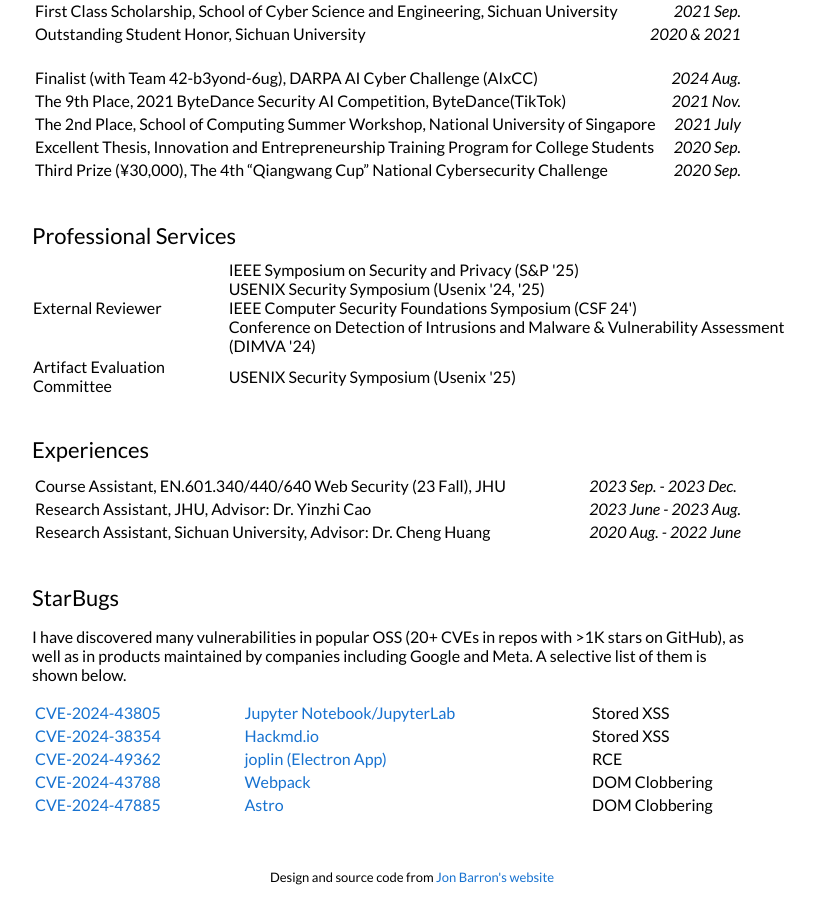
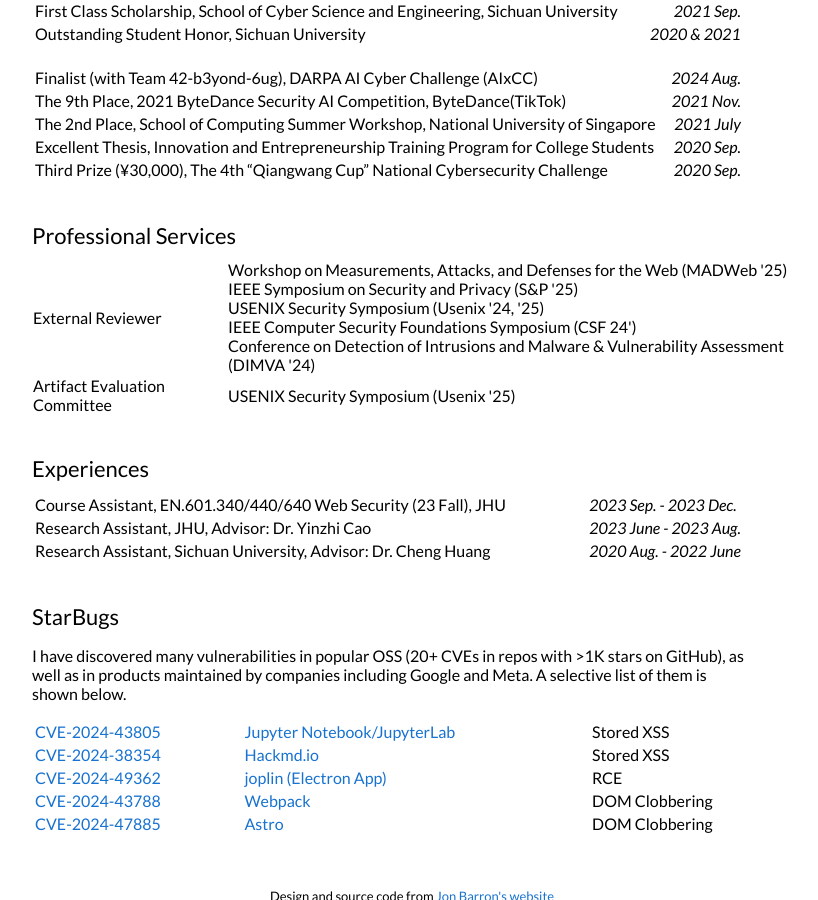
Before and after one commit to jackfromeast/jackfromeast.github.io, a Jekyll site: the page built from _posts/2025-01-22-DOMinoEffect.md, in a window 1280 px wide and 900 px high, scrolled down 1603 px. Shown: the whole window, without its empty margins (228-1046 px from the left). Built offline with Jekyll 4.4.1, drawn with Linux system fonts in a browser that asks for light colours.

Commit message:
[Service] Add MADWeb '25 reviewer experience.

```diff
--- a/_layouts/default.html
+++ b/_layouts/default.html
@@ -211,6 +211,8 @@
                   <td>External Reviewer</td> <!-- Adjust padding here -->
                   <td>
                     <p style="margin:0;">
+                      Workshop on Measurements, Attacks, and Defenses for the Web (MADWeb '25)
+                      <br>
                       IEEE Symposium on Security and Privacy (S&P '25)
                       <br>
                       USENIX Security Symposium (Usenix '24, '25)
```
